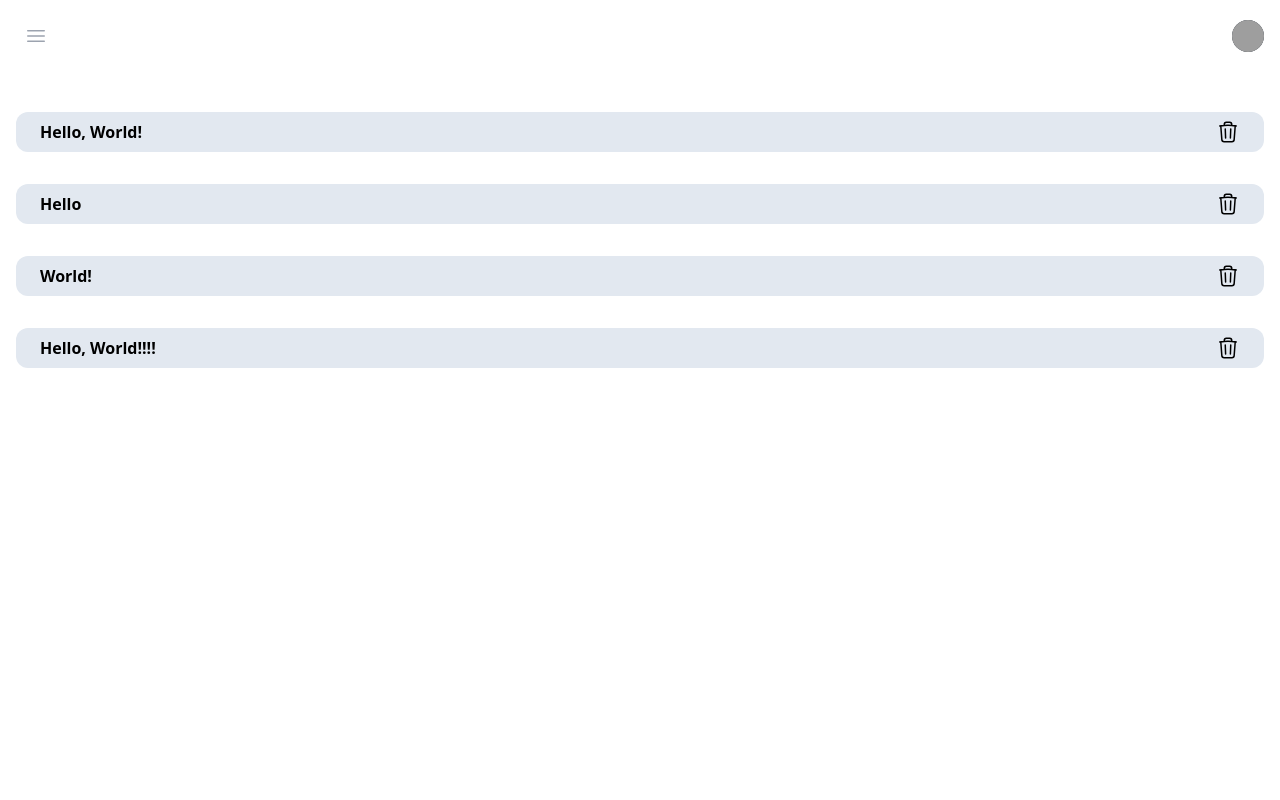
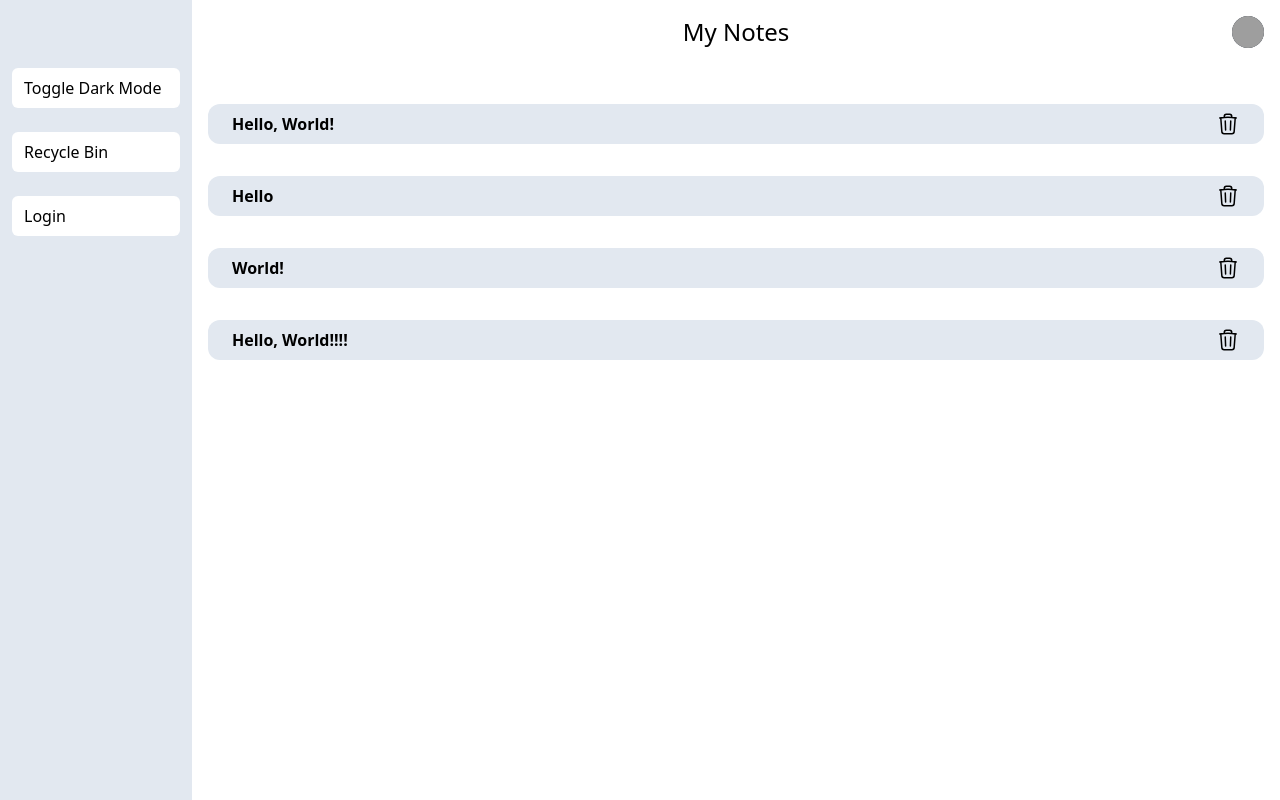
Before and after one commit to Olivoz/Notes-Wood-Ridge, a Vue app in the folder app/: page / in a window 1280 px wide. Built offline with nearby package versions, Linux system fonts and the light colour scheme; grey boxes are pictures that could not be loaded.

Commit message:
Improve layout

```diff
--- a/app/src/App.vue
+++ b/app/src/App.vue
@@ -17,9 +17,9 @@ export default {
       sidebarOpen: false,
     };
   },
-  methods: {
-    toggleSidebar: function () {
-      this.sidebarOpen = !this.sidebarOpen;
+  computed: {
+    currentRouteName() {
+      return this.$route.name;
     },
   },
 };
@@ -29,8 +29,9 @@ export default {
   <div class="flex h-full w-full">
     <aside
       :class="[sidebarOpen ? '' : 'hidden']"
-      class="w-48 h-full bg-slate-200 px-3 flex-shrink-0"
+      class="w-48 h-full bg-slate-200 px-3 flex-shrink-0 sm:block"
     >
+      <div class="mt-14">
         <button
           v-for="item in sidebarItems"
           :key="item.name"
@@ -39,15 +40,16 @@ export default {
         >
           {{ item.name }}
         </button>
+      </div>
     </aside>
 
     <div class="flex flex-col w-full">
-      <header class="flex justify-between items-center p-4">
+      <header class="flex justify-center items-center p-4">
         <!-- Mobile menu button-->
         <button
-          class="rounded-md p-2 text-gray-400 hover:bg-gray-700 hover:text-white focus:outline-none focus:ring-2 focus:ring-inset focus:ring-white"
+          class="absolute left-4 rounded-md p-2 sm:hidden text-gray-400 hover:bg-gray-700 hover:text-white focus:outline-none focus:ring-2 focus:ring-inset focus:ring-white"
           type="button"
-          @click="toggleSidebar"
+          @click="sidebarOpen = !sidebarOpen"
         >
           <span class="sr-only">Open main menu</span>
           <Bars3Icon
@@ -57,8 +59,9 @@ export default {
           />
           <XMarkIcon v-else class="block h-6 w-6" aria-hidden="true" />
         </button>
+        <h1 class="text-2xl">{{ currentRouteName }}</h1>
         <!-- Profile dropdown -->
-        <Menu as="div" class="relative ml-3">
+        <Menu as="div" class="absolute right-4">
           <div>
             <MenuButton
               class="flex rounded-full bg-gray-800 text-sm focus:outline-none focus:ring-2 focus:ring-white focus:ring-offset-2 focus:ring-offset-gray-800"
@@ -116,7 +119,7 @@ export default {
           </transition>
         </Menu>
       </header>
-      <main class="flex-grow overflow-x-hidden overflow-y-auto px-4">
+      <main class="flex-grow overflow-auto px-4">
         <RouterView />
       </main>
     </div>
--- a/app/src/router/index.js
+++ b/app/src/router/index.js
@@ -6,7 +6,7 @@ const router = createRouter({
   routes: [
     {
       path: "/",
-      name: "home",
+      name: "My Notes",
       component: HomeView,
     },
     {
@@ -19,12 +19,12 @@ const router = createRouter({
     },
     {
       path: "/edit",
-      name: "edit",
+      name: "Edit note",
       component: () => import("../views/EditNoteView.vue"),
     },
     {
       path: "/trash",
-      name: "trash",
+      name: "Recycle Bin",
       component: () => import("../views/RecycleBinView.vue"),
     },
   ],
```
Lines whose indentation alone changed are shown as unchanged.
